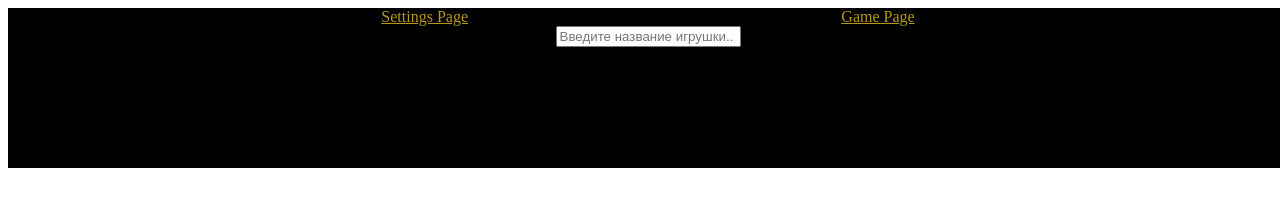
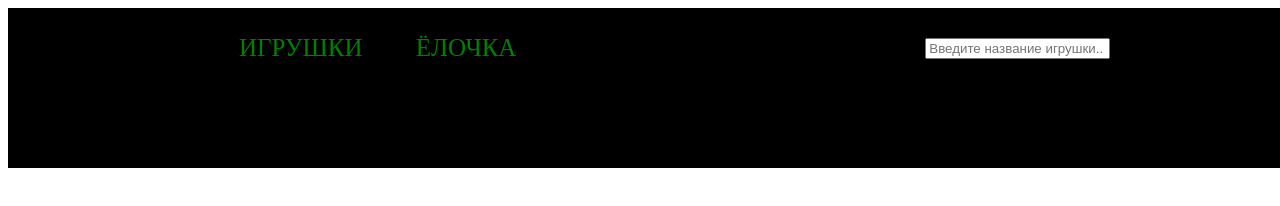
Before and after one commit to renirengi/chrismas-task, a website built with webpack: page chrismas-task/src/index.html in a window 1280 px wide. Built offline with nearby package versions, Linux system fonts and the light colour scheme.

Commit message:
feat: add counter

```diff
--- a/chrismas-task/src/core/components/card-list.component.ts
+++ b/chrismas-task/src/core/components/card-list.component.ts
@@ -15,14 +15,15 @@ export default class CardListComponent extends HTMLElement {
     this.innerHTML = '';
     this.append(toysContainer);
     cardElements.forEach( (elem) => elem.addEventListener('click', () => {
-      console.log(elem.classList.toggle('basket'));
+
+      const tapeElement = elem.querySelector('.tape') as HTMLElement;
+      tapeElement.classList.toggle('activeToy');
       this.saveChangedArray();
     }))
   }
 
   private saveChangedArray(){
-    const changeArray = Array.from(document.querySelectorAll('.basket'));
-    console.log(changeArray.length);
+    const changeArray = Array.from(document.querySelectorAll('.activeToy'));
     localStorage.setItem ('changeArray', JSON.stringify(changeArray.length));
     return changeArray.length;
   }
--- a/chrismas-task/src/core/components/header.ts
+++ b/chrismas-task/src/core/components/header.ts
@@ -4,15 +4,15 @@ import { PageIds } from '../../pages/app/app';
 const Buttons = [
   {
     id: PageIds.MainPage,
-    text: 'Main Page',
+    text: 'ДОМОЙ',
   },
   {
     id: PageIds.SettingsPage,
-    text: 'Settings Page',
+    text: 'ИГРУШКИ',
   },
   {
     id: PageIds.GamePage,
-    text: 'Game Page',
+    text: 'ЁЛОЧКА',
   },
 ];
 
@@ -23,11 +23,12 @@ class Header extends Component {
 
   renderPageButtons() {
     const pageButtons = document.createElement('div');
+    pageButtons.classList.add('link-container')
     Buttons.forEach((button) => {
       const buttonHTML = document.createElement('a');
       buttonHTML.href = `#${button.id}`;
       buttonHTML.innerText = button.text;
-      buttonHTML.classList.add('active');
+      buttonHTML.classList.add('check');
       pageButtons.append(buttonHTML);
 
     });
--- a/chrismas-task/src/global.css
+++ b/chrismas-task/src/global.css
@@ -1,6 +1,21 @@
 body{
   height:100vh;
   width: 100%;
+}
+
+a{
+  text-decoration: none;
+  color:green;
+  font-size: 25px;
+  text-transform: uppercase;
+}
+
+a:visited{
+  color:#3FBFAF
+}
+
+a:active{
+  color: white;
 }
 
 header,
@@ -8,6 +23,18 @@ footer{
 height: 10vh;
 color: white;
 background-color: black;
+}
+
+.header-container{
+  display: flex;
+  justify-content: space-around;
+  align-items: center;
+}
+
+.link-container{
+  display: flex;
+  justify-content: space-around;
+  width: 30%;
 }
 
 main{
@@ -84,6 +111,7 @@ main{
   transform: scale(1.1);
 }
 
+.activeToy,
 .active{
    -webkit-filter: invert(65%) sepia(15%) saturate(806%) hue-rotate(356deg) brightness(81%) contrast(80%);
 }
--- a/chrismas-task/src/pages/game/game.ts
+++ b/chrismas-task/src/pages/game/game.ts
@@ -12,7 +12,7 @@ class GamePage extends Page{
   }
 
   render() {
-    changeVisibility('Game Page');
+    changeVisibility('ЁЛОЧКА');
     //const title = this.createHeaderTitle(GamePage.TextObject.MainTitle);
     //this.container.append(title);
     return this.container;
--- a/chrismas-task/src/pages/main/main.ts
+++ b/chrismas-task/src/pages/main/main.ts
@@ -13,7 +13,7 @@ class MainPage extends Page {
 
 
   render() {
-    changeVisibility('Main Page')
+    changeVisibility('ДОМОЙ')
     //const title = this.createHeaderTitle(MainPage.TextObject.MainTitle);
     //this.container.append(title);
     return this.container;
--- a/chrismas-task/src/pages/settings/settings.ts
+++ b/chrismas-task/src/pages/settings/settings.ts
@@ -16,7 +16,7 @@ class SettingsPage extends Page {
   }
 
   render() {
-    changeVisibility('Settings Page');
+    changeVisibility('ИГРУШКИ');
 
     const rootNode = document.querySelector('.main-container') as HTMLElement;
     const сontainer: HTMLElement = document.createElement('div');
--- a/chrismas-task/src/utils.ts
+++ b/chrismas-task/src/utils.ts
@@ -1,5 +1,6 @@
 export function changeVisibility(text:string){
-  const buttonElement: NodeListOf<HTMLAnchorElement> = document.querySelectorAll('.active');
+  console.log(text)
+  const buttonElement: NodeListOf<HTMLAnchorElement> = document.querySelectorAll('.check');
   buttonElement.forEach((element) => {
     if(element.textContent===text){
       element.style.display = 'none';
```
